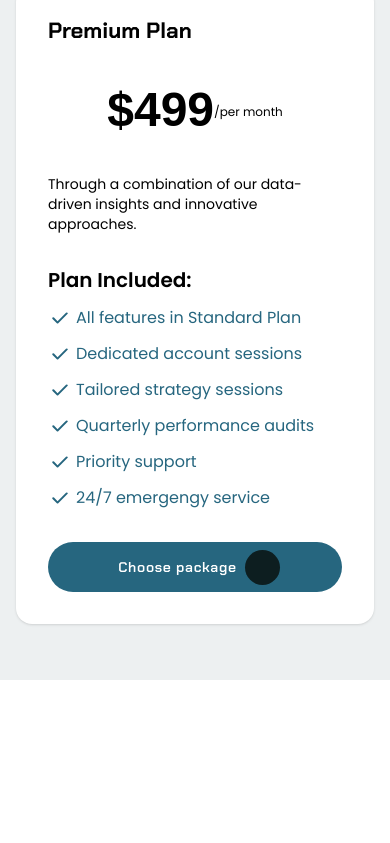
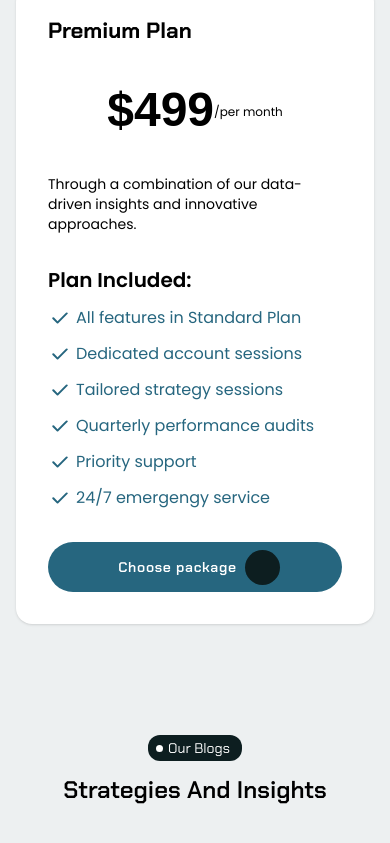
Before and after one commit to Jisap/Xora-Corporate, a Next.js app: page / in a window 390 px wide. Shown: the part 8468-9311 px from the top of the page. Before the commit the page ends 9148 px from the top, so only its background shows below. Built offline with nearby package versions, Linux system fonts and the light colour scheme; some icons are missing; a web font is replaced by a local one.

Commit message:
Add Blog component to Home page; implement layout for blog section featuring title and subtitle for enhanced content presentation

```diff
--- /dev/null
+++ b/src/Components/Home/Blog/index.tsx
@@ -0,0 +1,30 @@
+import { Icon } from '@iconify/react'
+import Image from 'next/image'
+import Link from 'next/link'
+import React, { FC } from 'react'
+
+
+
+Link
+
+const Blog:FC = () => {
+  return (
+    <>
+      <section className='bg-light overflow-hidden py-14 lg:py-18 xl:py-22 bg-prim-light'>
+        <div className='container mx-auto lg:max-w-[--breakpoint-xl] md:max-w-[--breakpoint-md] px-4 space-y-14'>
+          <div className="blog-content text-center mb-10">
+            <span className="sub-title text-14 bg-prim text-white py-1 rounded-xl relative font-chakrapetch capitalize ps-5 pe-3">
+              Our Blogs
+            </span>
+
+            <h2 className="mt-4 font-chakrapetch lg:text-35 font-semibold mb-5">
+              Strategies and Insights
+            </h2>
+          </div>
+        </div>
+      </section>
+    </>
+  )
+}
+
+export default Blog
--- a/src/app/page.tsx
+++ b/src/app/page.tsx
@@ -1,3 +1,4 @@
+import Blog from "@/Components/Home/Blog";
 import Commitment from "@/Components/Home/Commitment";
 import Companies from "@/Components/Home/Companies";
 import Hero from "@/Components/Home/Hero";
@@ -20,6 +21,7 @@ export default function Home() {
         <Projects />
         <Testimonials />
         <Pricing />
+        <Blog />
       </main>
     </>
   );
```
